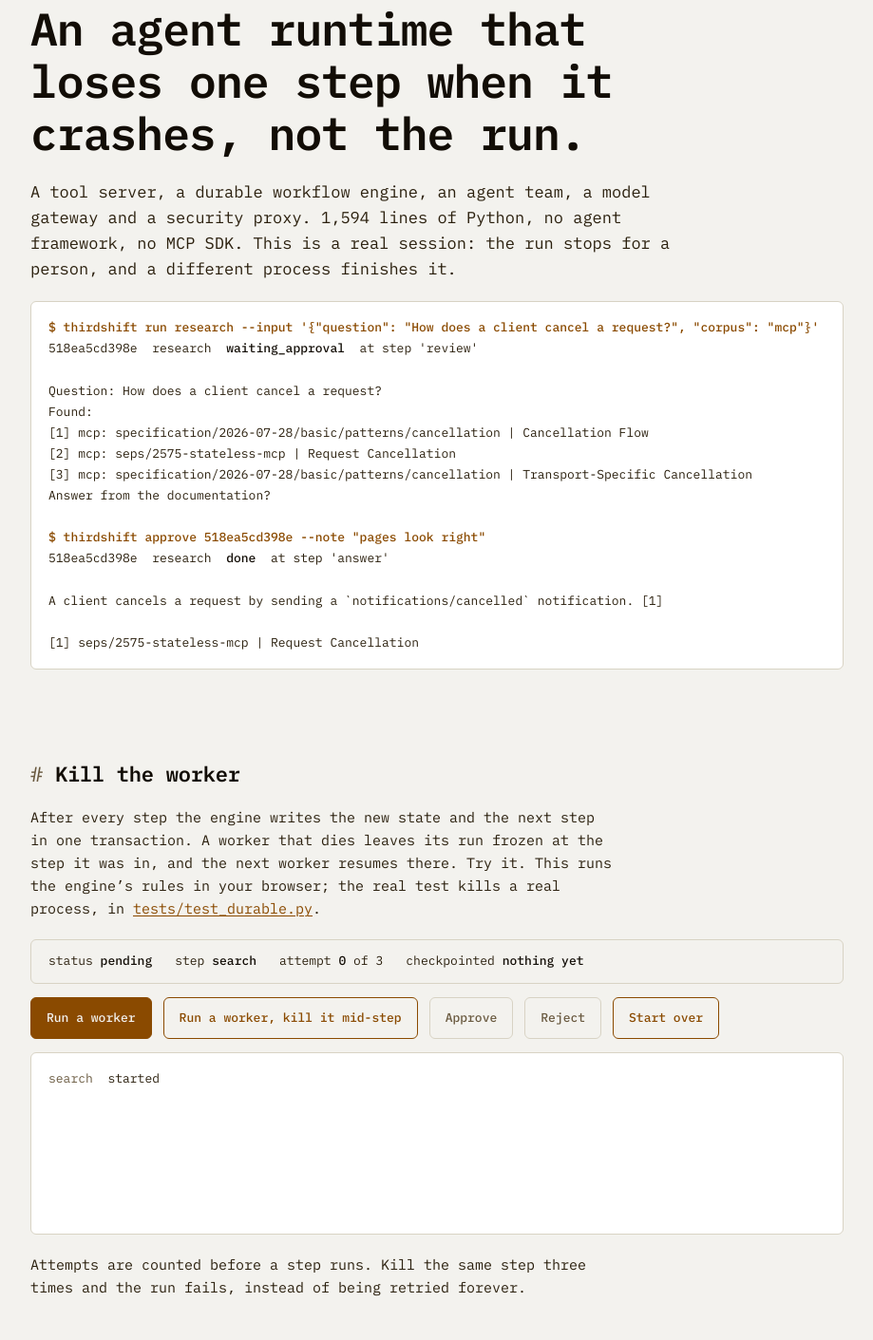
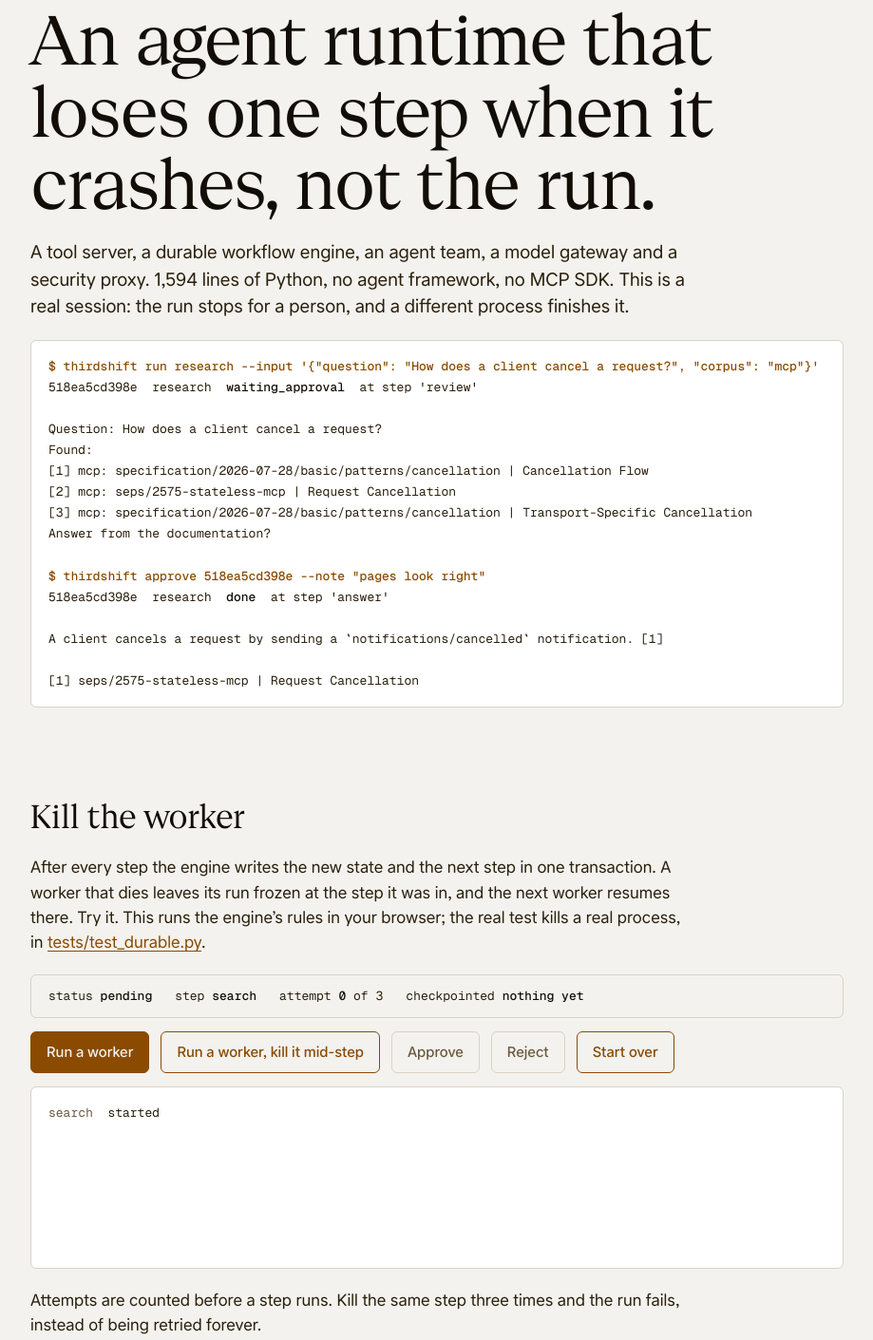
Before and after one commit to Lokendrakushwah12/thirdshift, a plain HTML site: page index.html in a window 1280 px wide. Shown: the part 134-1545 px from the top of the page at 95% size, without its empty margins (180-1099 px from the left). Drawn offline with Linux system fonts and the light colour scheme.

Commit message:
Set the project page in Geist Serif, Allo and Geist Mono
Geist Serif carries the headlines, Allo the prose and buttons around
the sessions, and Geist Mono the terminal sessions themselves. The
four font files are self-hosted in fonts/ with their SIL Open Font
License texts, so the page no longer depends on a font CDN.

Co-Authored-By: Claude Fable 5.2 <noreply@anthropic.com>

```diff
--- a/index.html
+++ b/index.html
@@ -5,16 +5,24 @@
 <meta name="viewport" content="width=device-width, initial-scale=1">
 <title>thirdshift</title>
 <meta name="description" content="An agent runtime operated from a terminal: a raw MCP server, a durable workflow engine, an agent team, a model gateway and a security proxy. Real sessions, real measurements.">
-<link rel="preconnect" href="https://fonts.googleapis.com">
-<link rel="preconnect" href="https://fonts.gstatic.com" crossorigin>
-<link rel="stylesheet" href="https://fonts.googleapis.com/css2?family=IBM+Plex+Mono:ital,wght@0,400;0,500;0,600;1,400&display=swap">
+<link rel="preload" href="fonts/GeistSerif-Regular.woff2" as="font" type="font/woff2" crossorigin>
+<link rel="preload" href="fonts/AlloVariableFriendly.woff2" as="font" type="font/woff2" crossorigin>
 <style>
+/* Self-hosted, all under the SIL Open Font License (texts in fonts/). Geist Serif is a display
+   face with one weight and no italic, so it is used large and never bold or slanted. */
+@font-face { font-family: "Geist Serif"; src: url("fonts/GeistSerif-Regular.woff2") format("woff2"); font-weight: 400; font-style: normal; font-display: swap; }
+@font-face { font-family: "Allo"; src: url("fonts/AlloVariableFriendly.woff2") format("woff2"); font-weight: 100 900; font-style: normal; font-display: swap; }
+@font-face { font-family: "Allo"; src: url("fonts/Allo-Oblique.woff2") format("woff2"); font-weight: 400; font-style: italic; font-display: swap; }
+@font-face { font-family: "Geist Mono"; src: url("fonts/GeistMono-Variable.woff2") format("woff2"); font-weight: 100 900; font-style: normal; font-display: swap; }
 /* Concept: the night shift, at an amber terminal. thirdshift's real interface is the command
-   line, so the page is its sessions and their output. One typeface. Amber in three strengths
-   carries everything; red means a failure and nothing else. */
+   line, so the page is its sessions and their output, set in the mono. Headlines are the
+   serif, the talk around the sessions is the sans. Amber in three strengths carries
+   everything; red means a failure and nothing else. */
 :root {
   --crt: #120d06; --glass: #1b140a; --text: #ffd08a; --dim: #b98f52; --hot: #ffa726; --bright: #fff0d6; --fail: #ff7d68; --rule: #3b2b13;
-  --mono: "IBM Plex Mono", ui-monospace, "SF Mono", Menlo, Consolas, monospace;
+  --display: "Geist Serif", "Iowan Old Style", Georgia, serif;
+  --sans: "Allo", system-ui, -apple-system, "Segoe UI", sans-serif;
+  --mono: "Geist Mono", ui-monospace, "SF Mono", Menlo, Consolas, monospace;
   color-scheme: dark;
   -webkit-font-smoothing: antialiased; -moz-osx-font-smoothing: grayscale;
 }
@@ -24,26 +32,25 @@
 }
 * { box-sizing: border-box; }
 html { scroll-padding-block-start: 1.5rem; }
-body { margin: 0; background: var(--crt); color: var(--text); font-family: var(--mono); font-size: 0.9375rem; line-height: 1.6; }
+body { margin: 0; background: var(--crt); color: var(--text); font-family: var(--sans); font-size: 1.0625rem; line-height: 1.55; }
 .wrap { max-inline-size: 56rem; margin-inline: auto; padding-inline: max(1.25rem, env(safe-area-inset-left, 0px)) max(1.25rem, env(safe-area-inset-right, 0px)); padding-block: 1.25rem 6rem; }
 section { margin-block-start: 6rem; display: grid; gap: 1.25rem; }
 p { margin: 0; max-inline-size: 68ch; text-wrap: pretty; }
 a { color: var(--hot); text-decoration-thickness: from-font; text-underline-position: from-font; }
 a:focus-visible, button:focus-visible { outline: 2px solid var(--bright); outline-offset: 2px; }
-h1, h2 { margin: 0; font-weight: 600; color: var(--bright); text-wrap: balance; }
-h1 { font-size: clamp(1.75rem, 5.2vw, 3rem); line-height: 1.15; letter-spacing: -0.02em; max-inline-size: 22ch; }
-h2 { font-size: 1.375rem; line-height: 1.3; letter-spacing: -0.01em; }
-h2::before { content: "# "; color: var(--dim); font-weight: 400; }
+h1, h2 { margin: 0; font-family: var(--display); font-weight: 400; color: var(--bright); text-wrap: balance; }
+h1 { font-size: clamp(2.5rem, 7.4vw, 4.5rem); line-height: 1.05; letter-spacing: -0.01em; max-inline-size: 17ch; }
+h2 { font-size: 2.125rem; line-height: 1.15; max-inline-size: 24ch; }
 
 .top { display: flex; flex-wrap: wrap; align-items: baseline; justify-content: space-between; gap: 0.25rem 1.5rem; padding-block-end: 0.75rem; border-block-end: 1px solid var(--rule); }
-.top strong { color: var(--bright); font-weight: 600; }
+.top strong { font-family: var(--display); font-size: 1.375rem; font-weight: 400; color: var(--bright); }
 .top nav { display: flex; flex-wrap: wrap; gap: 0.25rem 1.5rem; }
 .top a { padding-block: 0.5rem; }
 .hero { margin-block-start: 4rem; display: grid; gap: 1.25rem; }
-.hero > p { font-size: 1.0625rem; }
+.hero > p { font-size: 1.1875rem; line-height: 1.5; max-inline-size: 60ch; }
 
 /* A session: what was typed and what came back */
-.tty { margin: 0; background: var(--glass); border: 1px solid var(--rule); border-radius: 6px; padding: 1rem 1.125rem; overflow-x: auto; font: inherit; font-size: 0.8125rem; line-height: 1.7; white-space: pre; }
+.tty { margin: 0; background: var(--glass); border: 1px solid var(--rule); border-radius: 6px; padding: 1rem 1.125rem; overflow-x: auto; font-family: var(--mono); font-size: 0.8125rem; line-height: 1.7; white-space: pre; }
 .tty .p { color: var(--hot); font-weight: 500; }   /* the prompt and the command */
 .tty .c { color: var(--dim); }                     /* a remark, not output */
 .tty .b { color: var(--bright); font-weight: 500; } /* the line to read */
@@ -52,11 +59,11 @@ h2::before { content: "# "; color: var(--dim); font-weight: 400; }
 
 /* The simulator */
 .sim { display: grid; gap: 0.875rem; }
-.state { display: flex; flex-wrap: wrap; gap: 0.25rem 1.5rem; padding: 0.75rem 1.125rem; border: 1px solid var(--rule); border-radius: 6px; font-size: 0.8125rem; }
+.state { display: flex; flex-wrap: wrap; gap: 0.25rem 1.5rem; padding: 0.75rem 1.125rem; border: 1px solid var(--rule); border-radius: 6px; font-family: var(--mono); font-size: 0.8125rem; }
 .state b { color: var(--bright); font-weight: 500; font-variant-numeric: tabular-nums; }
 .state b.fail { color: var(--fail); }
 .controls { display: flex; flex-wrap: wrap; gap: 0.75rem; }
-button { font: inherit; font-size: 0.8125rem; font-weight: 500; min-block-size: 2.75rem; padding-inline: 1rem; border-radius: 6px; border: 1px solid var(--hot); background: transparent; color: var(--hot); cursor: pointer; transition: transform 120ms ease-out, background-color 150ms ease-out, color 150ms ease-out; }
+button { font-family: var(--sans); font-size: 0.9375rem; font-weight: 500; min-block-size: 2.75rem; padding-inline: 1rem; border-radius: 6px; border: 1px solid var(--hot); background: transparent; color: var(--hot); cursor: pointer; transition: transform 120ms ease-out, background-color 150ms ease-out, color 150ms ease-out; }
 button.primary { background: var(--hot); color: var(--crt); }
 button:active:not(:disabled) { transform: scale(0.96); }
 button:disabled { border-color: var(--rule); color: var(--dim); background: transparent; cursor: default; }
```
Also changed, not shown: fonts/Allo-OFL.txt (added), fonts/Allo-Oblique.woff2 (added), fonts/AlloVariableFriendly.woff2 (added), fonts/Geist-OFL.txt (added), fonts/GeistMono-Variable.woff2 (added), fonts/GeistSerif-Regular.woff2 (added).
